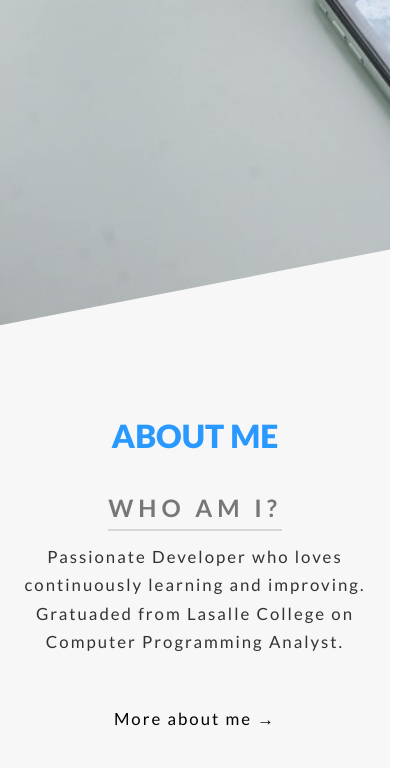
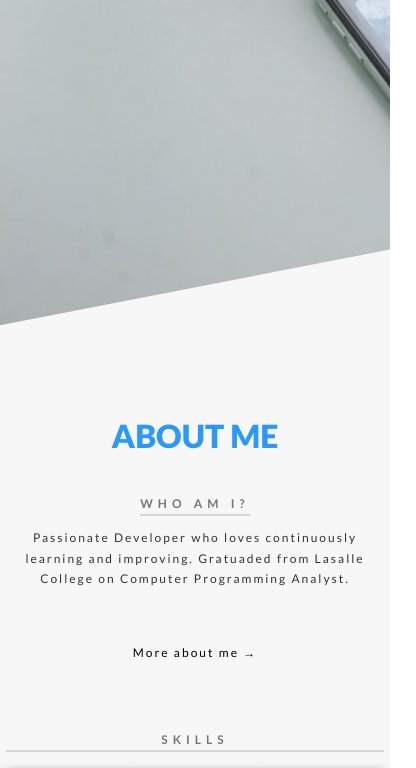
Before and after one commit to leost3/portfoliowebdev, a website: page index.html in a window 390 px wide. Shown: the part 470-1238 px from the top of the page, 416 px wide, since content can reach past the window. Drawn offline with nearby package versions, Linux system fonts and the light colour scheme.

Commit message:
responsiveness to phone devices

```diff
--- a/index.html
+++ b/index.html
@@ -13,7 +13,7 @@
       rel="stylesheet"
     />
     <link rel="stylesheet" href="css/style.css" />
-    <title>Document</title>
+    <title>Leonardo Studart</title>
   </head>
   <body>
     <nav class="navigation">
@@ -254,13 +254,15 @@
             </div>
           </div>
         </div>
+        <!-- data-aos="fade-left"
+        data-aos-offset="200"
+        data-aos-delay="50"
+        data-aos-duration="1000"
+        data-aos-easing="ease-in-out" -->
         <div
+
           class="projects-textbox"
-          data-aos="fade-left"
-          data-aos-offset="200"
-          data-aos-delay="50"
-          data-aos-duration="1000"
-          data-aos-easing="ease-in-out"
+
         >
           <h4 class="heading-quartiary">About this project</h4>
           <p class="paragraph">
--- a/sass/base/_typography.scss
+++ b/sass/base/_typography.scss
@@ -23,7 +23,7 @@ body {
 
     }
     @include respond(phone) {
-        font-size: 3.5em;
+        font-size: 2.5em;
         margin-top: 10rem;
     }
 
@@ -93,6 +93,10 @@ body {
     @include respond(tab-land) {
         font-size: 2rem;
     }
+
+    @include respond(tab-land) {
+        font-size: 1rem;
+    }
 }
 
 
@@ -103,6 +107,10 @@ body {
     font-family: "lato";
     font-size: 1.4rem;
     letter-spacing: 2px;
+
+    @include respond(phone) {
+        font-size: 1rem;
+    }
 
     &__skills {
         color: $color-terciary-dark;
--- a/sass/layout/_navigation.scss
+++ b/sass/layout/_navigation.scss
@@ -99,6 +99,11 @@
         margin: 0%;
         width: 100%;
 
+        @include respond(phone) {
+            flex-wrap: wrap;
+        }
+
+
         &--item {
             width: 100%;
             margin: 0 auto;
--- a/sass/pages/_home.scss
+++ b/sass/pages/_home.scss
@@ -40,13 +40,17 @@
         flex-direction: column;
         padding: 2rem 4rem;
         // background: orangered;
+
+        @include respond(phone) {
+            padding: 0.5rem;
+        }
+
+
         &-stacks {
             display: flex;
+        }
 
-            // padding: 5rem 5rem;
-            // background: yellow;
 
-        }
         &-stack {
             width: 100%;
             border: 1px solid $color-grey-light-3;
@@ -57,6 +61,7 @@
             transition: all 0.6s;
             background: $color-grey-light-2;
             border-radius: 3px;
+
 
             &:not(:last-child) {
                 margin-right: 4rem;
@@ -70,6 +75,18 @@
             &__icons {
                 display: flex;
                 flex-wrap: wrap;
+
+                & .icon {
+                    margin: 0;
+                }
+            }
+
+            @include respond(phone) {
+                padding: 0%;
+
+                &:not(:last-child) {
+                    margin-right: 0rem;
+                }
             }
 
         }
@@ -86,16 +103,16 @@
     text-align: center;
     border-bottom: 2px solid $color-grey-light-3;
 
-    @include respond(phone) {
-        // background: navy;
 
-        padding:none;
-    }
 
     @include respond(tab-land) {
         padding:15rem 7.5rem;
     }
 
+    @include respond(phone) {
+
+        padding: 12rem 2rem;
+    }
 
     &-cards-container {
         border-radius: 15px;
@@ -147,6 +164,9 @@
             // box-shadow: 0 2px 10px rgba($color-black, 0.5);
             border-radius: 2px;
             // background: orangered;
+            @include respond(phone) {
+                padding: 0.5rem;
+            }
 
             & .main {
                 display: block;
@@ -233,6 +253,10 @@
             border-top-right-radius: 5px;
             border-bottom-right-radius: 5px;
         }
+
+        @include respond(tab-land) {
+            padding: 1rem;
+        }
     }
 
     &-links {
@@ -284,6 +308,11 @@
             display: flex;
             flex-direction: column;
             min-width: 20rem;
+
+            @include respond(phone) {
+                min-width: 15rem;
+            }
+
 
             &.gmail {
                 border:5px solid #DD4B39;
```
Also changed, not shown: css/style.css.
